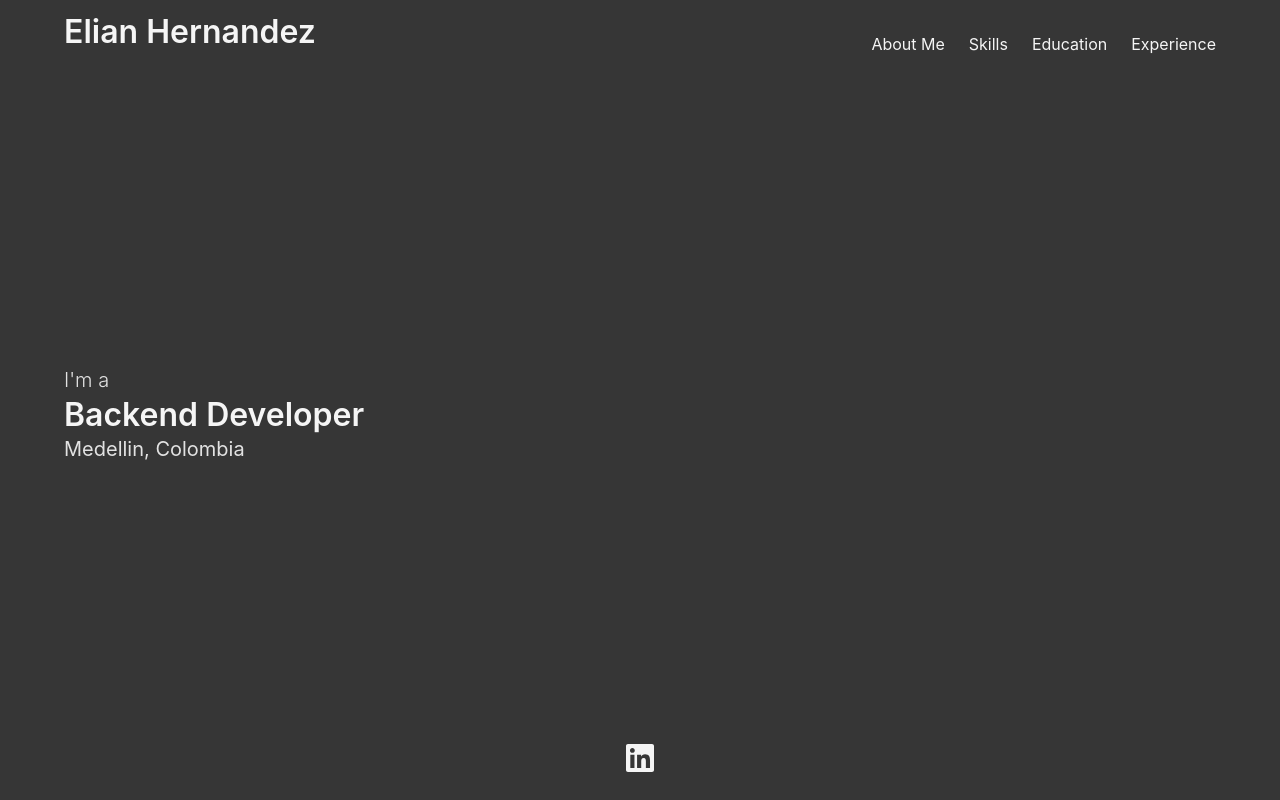
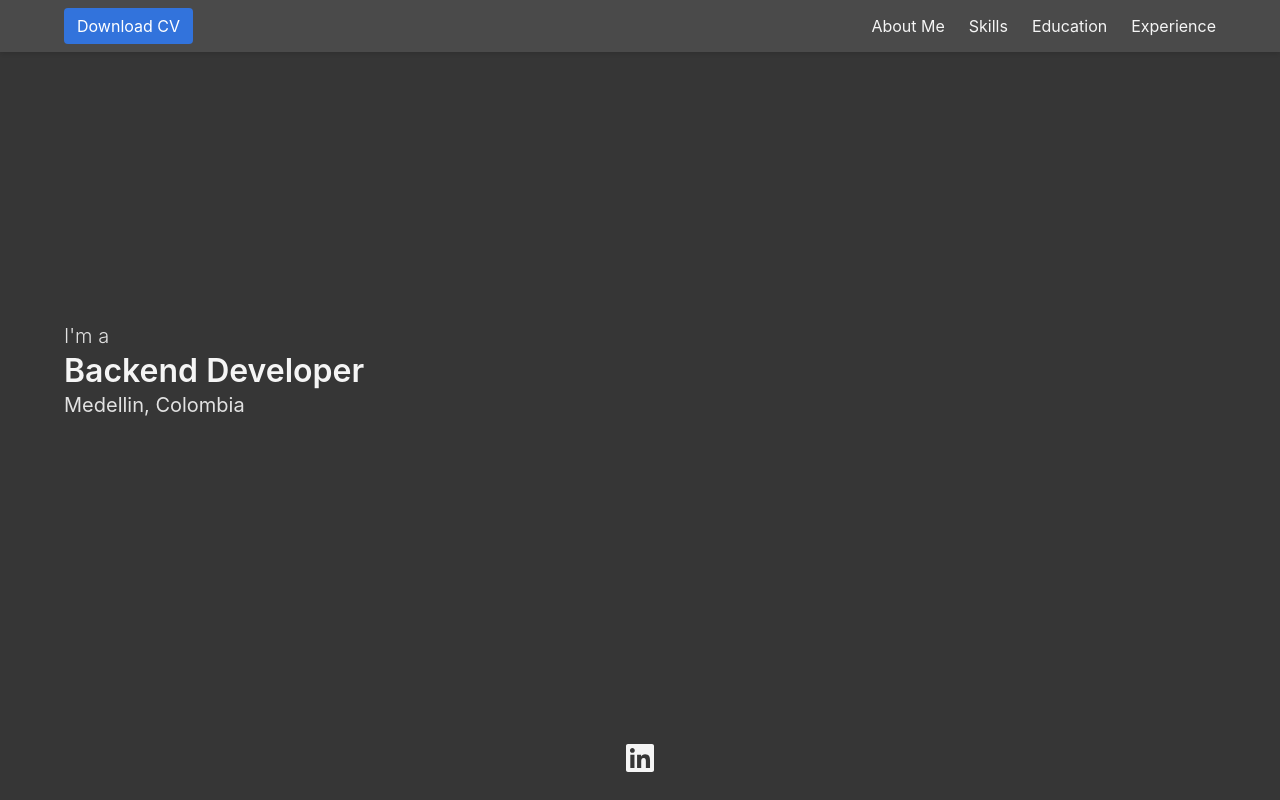
Before and after one commit to 1Eliaaaan/cv-react, a React (Create React App) app: page / in a window 1280 px wide. Shown: the top 800 px of the page. Built offline with nearby package versions, Linux system fonts and the light colour scheme.

Commit message:
FEAT : Download CV Button

```diff
--- a/src/components/elements/Hero.js
+++ b/src/components/elements/Hero.js
@@ -5,7 +5,14 @@ import Resume from "../../resume.json";
 function Hero() {
   return (
     <section className="hero is-dark is-fullheight has-bg-image">
-      <div className="hero-head">
+      <div className="hero-head"     style={{
+          position: "fixed",
+          top: 0,
+          zIndex: 1000,
+          width: "100%",
+          backgroundColor : "#4a4a4a",
+          boxShadow: "0 2px 4px rgba(0, 0, 0, 0.1)"
+        }}>
         <NavBar />
       </div>
       <div className="hero-body">
--- a/src/components/elements/NavBar.js
+++ b/src/components/elements/NavBar.js
@@ -16,19 +16,23 @@ class NavBar extends React.Component {
 
   render() {
     return (
-      <nav className="navbar is-transparent">
+      <nav
+        className="navbar is-transparent"
+
+      >
         <div className="container">
-          <div className="navbar-brand">
-            <a href="/" className="navbar-item title is-unselectable my-name">
-              {Resume.basics.name}
-            </a>
+          <div className="navbar-brand"  style={{ margin : "auto"  }}>
+          <a href="https://d19o0ng1o3cl3u.cloudfront.net/cv-resources/CV.pdf" className="button is-link " target="_blank" rel="noopener noreferrer"  style={{ margin : "auto"  }}>
+  Download CV
+</a>
+          {/* <button class="button is-link">Download CV</button> */}
             <span
               className="navbar-burger burger"
               onClick={this.handleMenuClick}
             >
-              <span></span>
-              <span></span>
-              <span></span>
+              <span className="has-background-white"></span>
+              <span className="has-background-white"></span>
+              <span className="has-background-white"></span>
             </span>
           </div>
           <div
@@ -42,7 +46,6 @@ class NavBar extends React.Component {
               <MenuItem text="Skills" href="#skills" />
               <MenuItem text="Education" href="#Education" />
               <MenuItem text="Experience" href="#experience" />
-
             </div>
           </div>
         </div>
```
